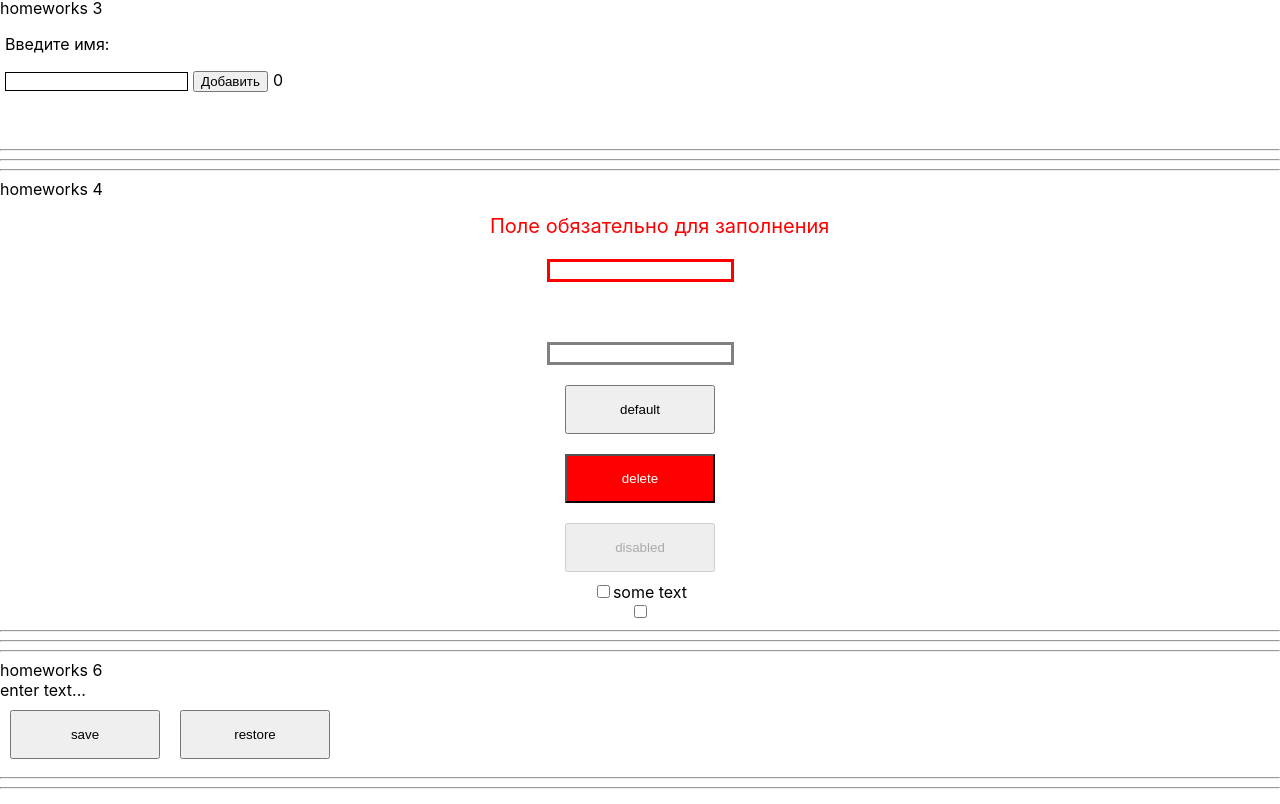
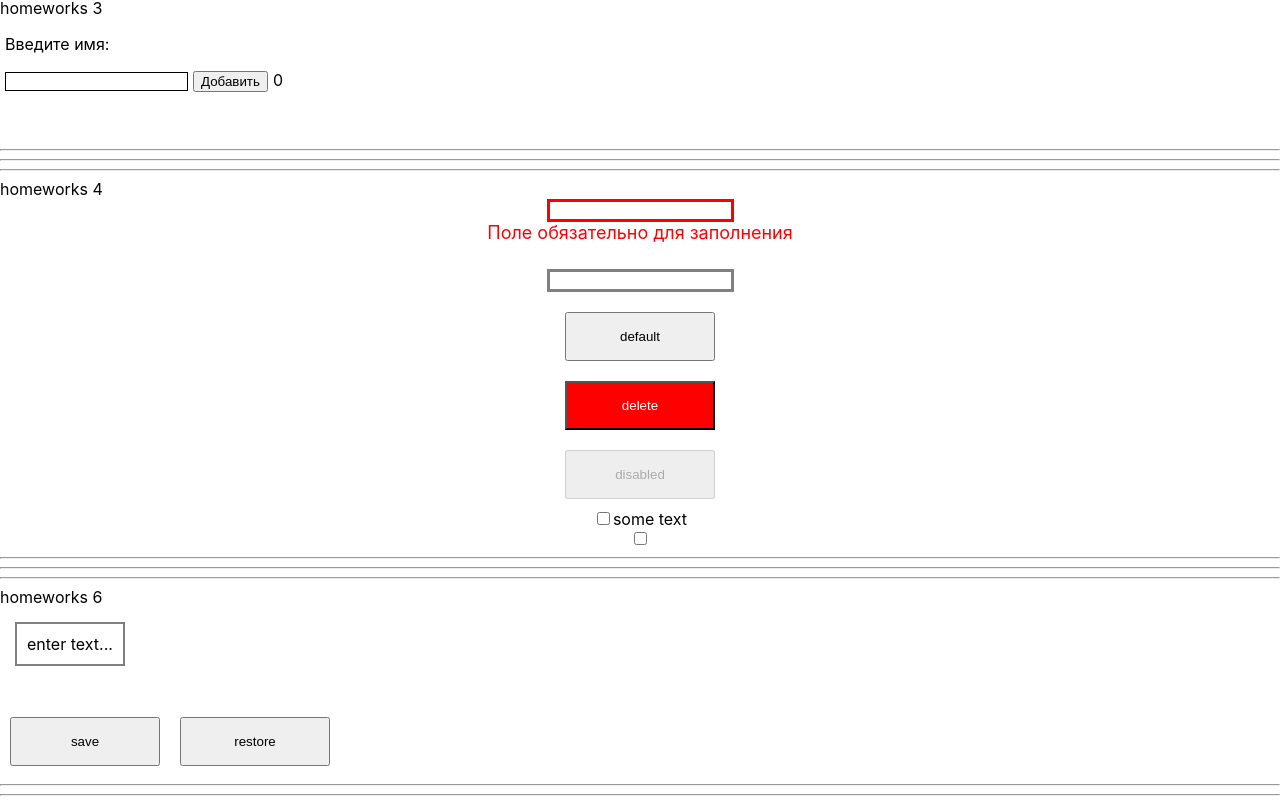
Before and after one commit to Crash2022/Samurai-Homeworks, a React (Create React App) app: page /#/pre-junior in a window 1280 px wide. Shown: the part 699-1503 px from the top of the page. Built offline with nearby package versions, Linux system fonts and the light colour scheme.

Commit message:
hw4 do one more to understand better

```diff
--- a/src/p2-homeworks/h4/HW4.module.css
+++ b/src/p2-homeworks/h4/HW4.module.css
@@ -1,20 +1,30 @@
-.blue {
-    /*border-bottom: 5px solid blue;*/
-    margin-bottom: 10px;
-    /*height: 30px;*/
-    border: 3px solid gray;
-}
-
 .column {
     display: flex;
     flex-direction: column;
     align-items: center;
 }
+.inputBlock {
+    display: flex;
+    flex-direction: column;
+    align-items: center;
+}
+.inputBlockOne {
+    display: inline-block;
+    text-align: center;
+    margin-bottom: 20px;
+    height: 50px;
+}
 
 .testSpanError {
-    position: absolute;
-    /*color: blue;*/
-    font-size: 20px;
-    /*height: 10px;*/
+    font-size: 18px;
     display: inline-block;
+    margin-bottom: 20px;
 }
+
+.secondInput {
+    margin-bottom: 10px;
+    border: 3px solid gray;
+}
+.secondInput:focus-visible {
+    outline: none;
+}
--- a/src/p2-homeworks/h4/HW4.tsx
+++ b/src/p2-homeworks/h4/HW4.tsx
@@ -26,6 +26,8 @@ function HW4() {
             homeworks 4
 
             <div className={s.column}>
+                <div className={s.inputBlock}>
+                    <div className={s.inputBlockOne}>
                         <SuperInputText
                             value={text}
                             onChangeText={setText}
@@ -33,11 +35,13 @@ function HW4() {
                             error={error}
                             spanClassName={s.testSpanError}
                         />
-
+                    </div>
+                    <div className={s.inputBlockTwo}>
                         <SuperInputText
-                    className={s.blue} // проверьте, работает ли смешивание классов
+                            className={s.secondInput} // проверьте, работает ли смешивание классов
                         />
-
+                    </div>
+                </div>
                 {/*----------------------------------------------------*/}
 
                 <SuperButton>
--- a/src/p2-homeworks/h4/common/c1-SuperInputText/SuperInputText.module.css
+++ b/src/p2-homeworks/h4/common/c1-SuperInputText/SuperInputText.module.css
@@ -1,33 +1,16 @@
-.superInput {
-
+.superInputDone {
+    border: 2px solid gray;
+}
+.superInputDone:focus-visible {
+    border: 2px solid black;
+    outline: none;
 }
 
 .errorInput {
     border: 3px solid red;
-    /*background: red;*/
+    outline: none;
 }
-/*.errorInput:focus {
-    border: none;
-}*/
-
-.errorInput:focus {
-    /*border: 5px solid gold;*/
-}
-
 .error {
     color: red;
     height: 20px;
 }
-
-.testSpanError {
-    /*height: 20px;*/
-}
-
-.emptyDiv {
-    position: relative;
-    padding: 30px 0;
-    width: 100%;
-    text-align: center;
-    bottom: 15px;
-    left: -150px;
-}
--- a/src/p2-homeworks/h4/common/c1-SuperInputText/SuperInputText.tsx
+++ b/src/p2-homeworks/h4/common/c1-SuperInputText/SuperInputText.tsx
@@ -39,12 +39,11 @@ const SuperInputText: React.FC<SuperInputTextPropsType> = (
     }
 
     //const finalSpanClassName = `${s.error}`
-    const finalSpanClassName = `${s.error} ${spanClassName ? spanClassName : ''}`
-    const finalInputClassName = `${s.errorInput} ${className}` // need to fix with (?:) and s.superInput
+    const finalSpanClassName = `${error ? s.error : ''} ${spanClassName ? spanClassName : ''}`
+    const finalInputClassName = `${error ? s.errorInput : ''} ${className ? className : s.superInputDone}` // need to fix with (?:) and s.superInput
 
     return (
         <>
-            <div className={s.emptyDiv}>{error && <span className={finalSpanClassName}>{error}</span>}</div>
             <input
                 type={'text'}
                 onChange={onChangeCallback}
@@ -53,6 +52,7 @@ const SuperInputText: React.FC<SuperInputTextPropsType> = (
 
                 {...restProps} // отдаём инпуту остальные пропсы если они есть (value например там внутри)
             />
+            <div>{error && <span className={finalSpanClassName}>{error}</span>}</div>
         </>
     )
 }
--- a/src/p2-homeworks/h6/HW6.tsx
+++ b/src/p2-homeworks/h6/HW6.tsx
@@ -2,6 +2,7 @@ import React, {useState} from 'react'
 import SuperEditableSpan from './common/c4-SuperEditableSpan/SuperEditableSpan'
 import SuperButton from '../h4/common/c2-SuperButton/SuperButton'
 import {restoreState, saveState} from './localStorage/localStorage'
+import styles from './common/c4-SuperEditableSpan/SuperEditableSpan.module.css'
 
 function HW6() {
     const [value, setValue] = useState<string>('')
@@ -20,7 +21,7 @@ function HW6() {
             homeworks 6
 
             {/*should work (должно работать)*/}
-            <div>
+            <div className={styles.blockStyle}>
                 <SuperEditableSpan
                     value={value}
                     onChangeText={setValue}
--- /dev/null
+++ b/src/p2-homeworks/h6/common/c4-SuperEditableSpan/SuperEditableSpan.module.css
@@ -0,0 +1,25 @@
+.defaultSpanStyle {
+    display: inline-block;
+    border: 2px solid gray;
+    padding: 10px;
+    margin: 15px;
+}
+
+.inputStyle {
+     height: 20px;
+     margin: 5px;
+     background-color: yellow;
+ }
+
+.inputStyle:focus-visible {
+    border: 2px solid blue;
+
+}
+
+.blockStyle {
+    height: 100px;
+}
+
+.blockStyle input {
+
+}
--- a/src/p2-homeworks/h6/common/c4-SuperEditableSpan/SuperEditableSpan.tsx
+++ b/src/p2-homeworks/h6/common/c4-SuperEditableSpan/SuperEditableSpan.tsx
@@ -1,5 +1,6 @@
 import React, {DetailedHTMLProps, InputHTMLAttributes, HTMLAttributes, useState} from 'react'
 import SuperInputText from '../../../h4/common/c1-SuperInputText/SuperInputText'
+import styles from './SuperEditableSpan.module.css'
 
 // тип пропсов обычного инпута
 type DefaultInputPropsType = DetailedHTMLProps<InputHTMLAttributes<HTMLInputElement>, HTMLInputElement>
@@ -46,7 +47,7 @@ const SuperEditableSpan: React.FC<SuperEditableSpanType> = (
         setEditMode(true);
     }
 
-    const spanClassName = `${'сделать красивый стиль для спана'} ${className}`
+    const spanClassName = `${styles.defaultSpanStyle} ${className}`
 
     return (
         <>
@@ -56,6 +57,7 @@ const SuperEditableSpan: React.FC<SuperEditableSpanType> = (
                         autoFocus // пропсу с булевым значением не обязательно указывать true
                         onBlur={onBlurCallback}
                         onEnter={onEnterCallback}
+                        className={styles.inputStyle}
 
                         {...restProps} // отдаём инпуту остальные пропсы если они есть (value например там внутри)
                     />
```
Lines whose indentation alone changed are shown as unchanged.
